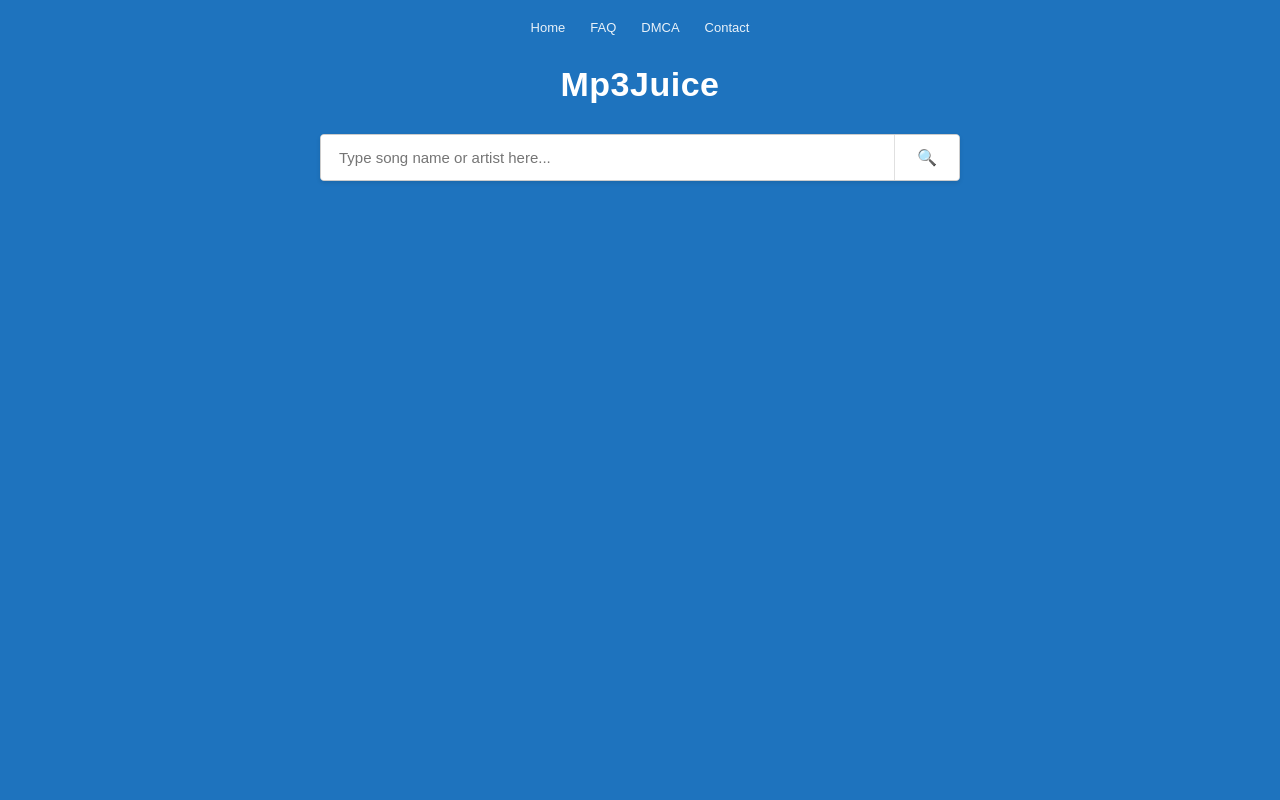
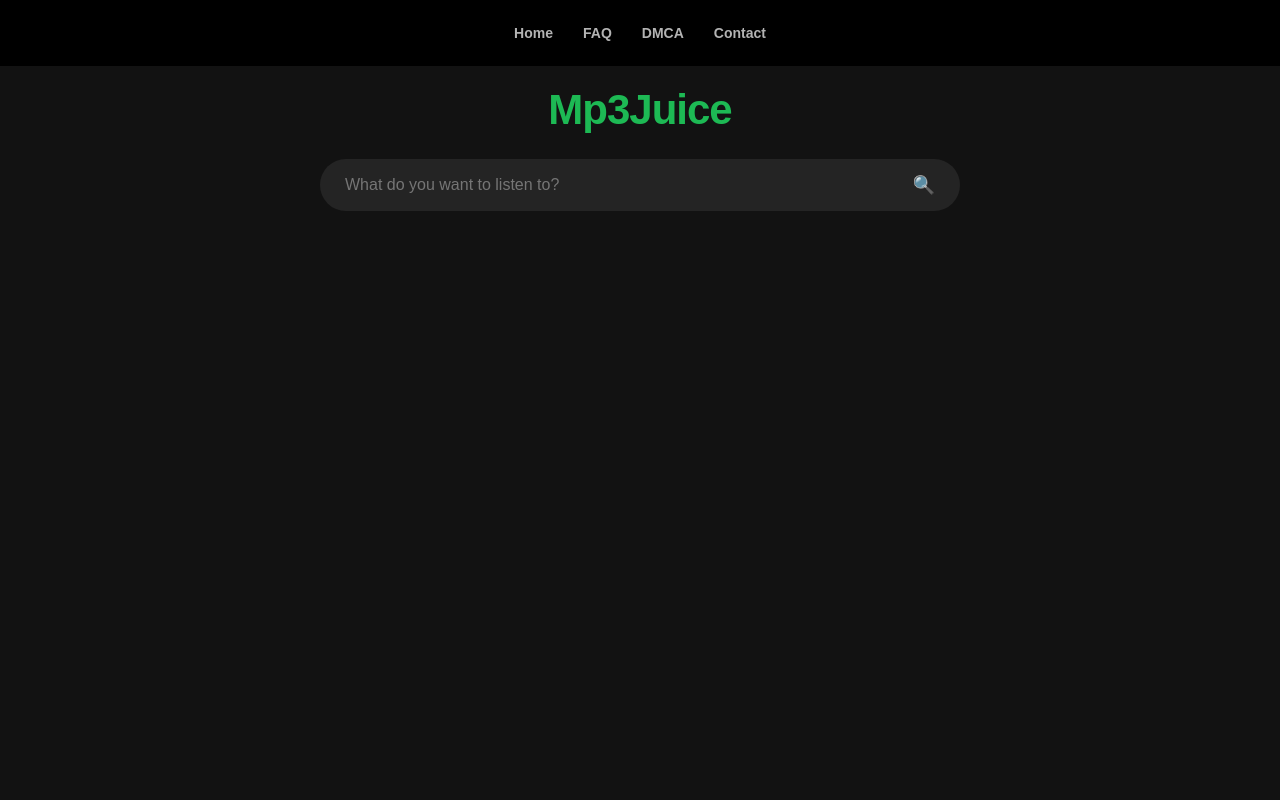
Before and after one commit to ajehu5677-byte/music-downloader, a Flask app: page / in a window 1280 px wide. Run offline with Flask 3, Linux system fonts and the light colour scheme.

Commit message:
Update index.html

```diff
--- a/templates/index.html
+++ b/templates/index.html
@@ -3,29 +3,48 @@
 <head>
     <meta charset="UTF-8">
     <meta name="viewport" content="width=device-width, initial-scale=1.0">
-    <title>MP3 Juice - Free and Safe MP3 Downloads</title>
+    <title>MP3 Juice - Stream & Download Global Music</title>
     <style>
-        * { box-sizing: border-box; margin: 0; padding: 0; font-family: Arial, sans-serif; }
-        body { background-color: #1e73be; color: #ffffff; display: flex; flex-direction: column; align-items: center; min-height: 100vh; padding-bottom: 50px; }
-        header { width: 100%; display: flex; justify-content: center; gap: 25px; padding: 20px 0; font-size: 13px; }
-        header a { color: #ffffff; text-decoration: none; opacity: 0.9; }
-        header a:hover { opacity: 1; text-decoration: underline; }
-        #content { width: 100%; max-width: 680px; padding: 0 20px; text-align: center; margin-top: 10px; }
-        .brand-container { margin-bottom: 30px; }
-        .brand-title { font-size: 34px; font-weight: bold; letter-spacing: 0.5px; }
-        .search-box-form { width: 100%; margin-bottom: 12px; }
-        .search-box-container { display: flex; background-color: #ffffff; border-radius: 4px; overflow: hidden; border: 1px solid #cccccc; box-shadow: 0 2px 4px rgba(0,0,0,0.1); }
-        .search-box-container input { flex: 1; border: none; padding: 14px 18px; font-size: 15px; outline: none; color: #333333; }
-        .search-box-container button { background-color: #ffffff; border: none; padding: 0 22px; cursor: pointer; font-size: 16px; border-left: 1px solid #e0e0e0; }
-        #resultsContainer { width: 100%; display: flex; flex-direction: column; gap: 15px; margin-bottom: 35px; margin-top: 20px; }
-        .track-row-card { background-color: rgba(0, 0, 0, 0.2); border-radius: 4px; padding: 20px; text-align: center; box-shadow: 0 2px 8px rgba(0,0,0,0.1); }
-        .track-row-title { font-size: 15px; font-weight: bold; color: #ffffff; margin-bottom: 6px; display: inline-block; }
-        .track-actions { display: flex; justify-content: center; gap: 10px; margin-top: 10px; }
-        .card-btn { background-color: #ffffff; color: #333333; border: none; padding: 6px 18px; font-size: 13px; font-weight: bold; border-radius: 3px; cursor: pointer; }
-        .server-download-container { display: none; width: 100%; background-color: #2b2b2b; border-radius: 6px; padding: 30px 20px; margin-bottom: 35px; text-align: center; }
-        .server-track-title { font-size: 16px; font-weight: bold; color: #ffffff; margin-bottom: 20px; }
-        .bitrate-link-row { display: block; background-color: #007bff; color: #ffffff; text-decoration: none; padding: 12px 20px; border-radius: 4px; font-size: 14px; font-weight: bold; margin-bottom: 10px; }
-        .bitrate-link-row:hover { background-color: #0056b3; }
+        * { box-sizing: border-box; margin: 0; padding: 0; font-family: 'Circular', Arial, sans-serif; }
+
+        /* Spotify Signature Dark Theme Layout Styling Colors */
+        body { background-color: #121212; color: #ffffff; display: flex; flex-direction: column; align-items: center; min-height: 100vh; padding-bottom: 60px; }
+        header { width: 100%; display: flex; justify-content: center; gap: 30px; padding: 25px 0; font-size: 14px; background-color: #000000; margin-bottom: 20px; }
+        header a { color: #b3b3b3; text-decoration: none; font-weight: bold; }
+        header a:hover { color: #ffffff; }
+
+        #content { width: 100%; max-width: 680px; padding: 0 20px; text-align: center; }
+        .brand-title { font-size: 42px; font-weight: 900; letter-spacing: -1px; margin-bottom: 25px; color: #1DB954; }
+
+        .search-box-form { width: 100%; margin-bottom: 25px; }
+        .search-box-container { display: flex; background-color: #242424; border-radius: 50px; overflow: hidden; border: 1px solid transparent; transition: border 0.2s ease; }
+        .search-box-container:focus-within { border: 1px solid #ffffff; }
+        .search-box-container input { flex: 1; border: none; background: none; padding: 16px 24px; font-size: 16px; outline: none; color: #ffffff; }
+        .search-box-container input::placeholder { color: #757575; }
+        .search-box-container button { background: none; border: none; padding: 0 24px; cursor: pointer; font-size: 18px; color: #b3b3b3; }
+        .search-box-container button:hover { color: #ffffff; }
+
+        #resultsContainer { width: 100%; display: flex; flex-direction: column; gap: 12px; margin-bottom: 30px; }
+        .track-row-card { display: flex; align-items: center; justify-content: space-between; background-color: #181818; border-radius: 8px; padding: 14px 20px; transition: background-color: 0.2s ease; border: 1px solid #282828; }
+        .track-row-card:hover { background-color: #282828; }
+
+        .track-info-block { text-align: left; flex: 1; padding-right: 15px; }
+        .track-row-title { font-size: 16px; font-weight: bold; color: #ffffff; margin-bottom: 4px; display: block; white-space: nowrap; overflow: hidden; text-overflow: ellipsis; }
+        .track-row-artist { font-size: 14px; color: #b3b3b3; display: block; }
+
+        .track-actions { display: flex; gap: 10px; align-items: center; }
+        .card-btn { background-color: #1DB954; color: #ffffff; border: none; padding: 10px 20px; font-size: 14px; font-weight: bold; border-radius: 50px; cursor: pointer; transition: transform 0.1s ease; }
+        .card-btn:hover { transform: scale(1.04); background-color: #1ed760; }
+        .card-btn.play-btn { background-color: #ffffff; color: #000000; }
+        .card-btn.play-btn:hover { background-color: #f6f6f6; }
+
+        /* Interactive Media Audio Stream Processing Panel Section */
+        .server-download-container { display: none; width: 100%; background-color: #181818; border-radius: 12px; padding: 30px; border: 1px solid #282828; margin-top: 10px; }
+        .player-wrapper { width: 100%; margin: 20px 0; background: #242424; padding: 15px; border-radius: 8px; }
+        audio { width: 100%; outline: none; }
+
+        .bitrate-link-row { display: inline-block; background-color: #1DB954; color: #ffffff; text-decoration: none; padding: 14px 32px; border-radius: 50px; font-size: 15px; font-weight: bold; margin-top: 15px; transition: transform 0.1s ease; }
+        .bitrate-link-row:hover { transform: scale(1.04); background-color: #1ed760; }
     </style>
 </head>
 <body>
@@ -34,30 +53,42 @@
         <div class="brand-container"><div class="brand-title">Mp3Juice</div></div>
         <form class="search-box-form" id="searchForm" onsubmit="event.preventDefault(); performSearch();">
             <div class="search-box-container">
-                <input type="text" id="queryInput" placeholder="Type song name or artist here...">
+                <input type="text" id="queryInput" placeholder="What do you want to listen to?">
                 <button type="submit" id="searchBtn">🔍</button>
             </div>
         </form>
+
         <div id="resultsContainer"></div>
+
+        <!-- Live Stream and Native File Download Dashboard Deck Section -->
         <div id="serverDownloadPanel" class="server-download-container">
-            <div id="serverTitle" class="server-track-title"></div>
-            <a href="#" id="finalDownloadBtn" class="bitrate-link-row">📥 Click to Download MP3</a>
-            <a href="javascript:location.reload()" style="color:#fff; opacity:0.7; font-size:13px; text-decoration:none;">← Back to Search</a>
+            <h3 id="serverTitle" style="font-size: 20px; margin-bottom: 5px;">Track Name</h3>
+            <p id="serverArtist" style="color: #b3b3b3; font-size: 14px; margin-bottom: 15px;">Artist Name</p>
+
+            <div class="player-wrapper">
+                <p style="font-size: 12px; color: #b3b3b3; text-transform: uppercase; letter-spacing: 1px; margin-bottom: 10px; font-weight: bold;">🎵 Live Preview Player</p>
+                <audio id="audioStreamPlayer" controls src=""></audio>
+            </div>
+
+            <a href="#" id="finalDownloadBtn" class="bitrate-link-row">📥 Download MP3 Audio File</a>
+            <div style="margin-top: 20px;"><a href="javascript:location.reload()" style="color:#b3b3b3; font-size:13px; text-decoration:none; font-weight:bold;">← Search Another Song</a></div>
         </div>
     </div>
+
     <script>
         function performSearch() {
             const queryVal = document.getElementById('queryInput').value.trim();
-            if (!queryVal) return alert("Please type keywords first.");
+            if (!queryVal) return alert("Please type a track name first.");
             document.getElementById('searchBtn').innerText = "⏳";
 
-            // Fixed API parsing logic parameters
+            // Core Client-Side Global API Fetch Call Setup Architecture
             fetch(`https://saavn.dev{encodeURIComponent(queryVal)}`)
             .then(res => res.json())
             .then(data => {
                 document.getElementById('searchBtn').innerText = "🔍";
                 const container = document.getElementById('resultsContainer');
                 container.innerHTML = "";
+                document.getElementById('serverDownloadPanel').style.display = 'none';
 
                 const items = data.data?.results || [];
                 if (items.length > 0) {
@@ -65,43 +96,56 @@
                         const card = document.createElement('div');
                         card.className = 'track-row-card';
 
+                        // Parse clear name details cleanly from response
                         const trackName = track.name || 'Unknown Track';
+                        const artistName = track.artists?.primary?.[0]?.name || 'Various Artists';
+                        const cleanTitle = `${artistName} - ${trackName}`.replace(/'/g, "\\'");
 
-                        // FIXED TYPO: Safe navigation chain without double question dots
-                        let artistName = 'Various Artists';
-                        if (track.artists && track.artists.primary && track.artists.primary.length > 0) {
-                            artistName = track.artists.primary[0].name || 'Various Artists';
-                        }
-
-                        const fullTitle = `${artistName} - ${trackName}`;
+                        // Safely pull down high-quality audio streaming addresses directly from data source arrays
+                        const streamUrl = track.downloadUrl?.[4]?.url || track.downloadUrl?.[2]?.url || '';
 
                         card.innerHTML = `
-                            <div class="track-row-title">${fullTitle}</div>
+                            <div class="track-info-block">
+                                <span class="track-row-title">${trackName}</span>
+                                <span class="track-row-artist">${artistName}</span>
+                            </div>
                             <div class="track-actions">
-                                <button class="card-btn" onclick="openDownload('${track.id}', '${fullTitle.replace(/'/g, "\\'")}')">Select Track</button>
+                                <button class="card-btn play-btn" onclick="openMediaControlPanel('${cleanTitle}', '${artistName}', '${streamUrl}', true)">Play</button>
+                                <button class="card-btn" onclick="openMediaControlPanel('${cleanTitle}', '${artistName}', '${streamUrl}', false)">Download</button>
                             </div>
                         `;
                         container.appendChild(card);
                     });
                 } else {
-                    alert("No results found. Please check spelling.");
+                    alert("No matching song titles found globally. Try another term phrase.");
                 }
             })
             .catch(err => {
                 document.getElementById('searchBtn').innerText = "🔍";
-                alert("Search network error. Try searching again.");
+                alert("Network communication lag. Try clicking search again.");
                 console.error(err);
             });
         }
 
-        function openDownload(trackId, trackTitle) {
+        function openMediaControlPanel(fullTitle, artist, streamUrl, autoPlayActive) {
             document.getElementById('resultsContainer').innerHTML = "";
-            document.getElementById('serverTitle').innerText = trackTitle;
+            document.getElementById('serverTitle').innerText = fullTitle.split(' - ')[1] || fullTitle;
+            document.getElementById('serverArtist').innerText = artist;
 
-            const targetUrl = `ytsearch:${trackTitle} official audio`;
-            const downloadUrl = `/download_proxy?url=${encodeURIComponent(targetUrl)}&title=${encodeURIComponent(trackTitle)}`;
+            // Direct tracking properties mapping layout definition
+            const playerElement = document.getElementById('audioStreamPlayer');
+            playerElement.src = streamUrl;
+            playerElement.load();
 
+            if(autoPlayActive) {
+                playerElement.play().catch(e => console.log("Playback interaction focus notice"));
+            }
+
+            // Map the download conversion button directly to your app.py routing proxy pipe
+            const targetQueryUrl = `ytsearch:${fullTitle} official audio`;
+            const downloadUrl = `/download_proxy?url=${encodeURIComponent(targetQueryUrl)}&title=${encodeURIComponent(fullTitle)}`;
             document.getElementById('finalDownloadBtn').href = downloadUrl;
+
             document.getElementById('serverDownloadPanel').style.display = 'block';
         }
     </script>
```
